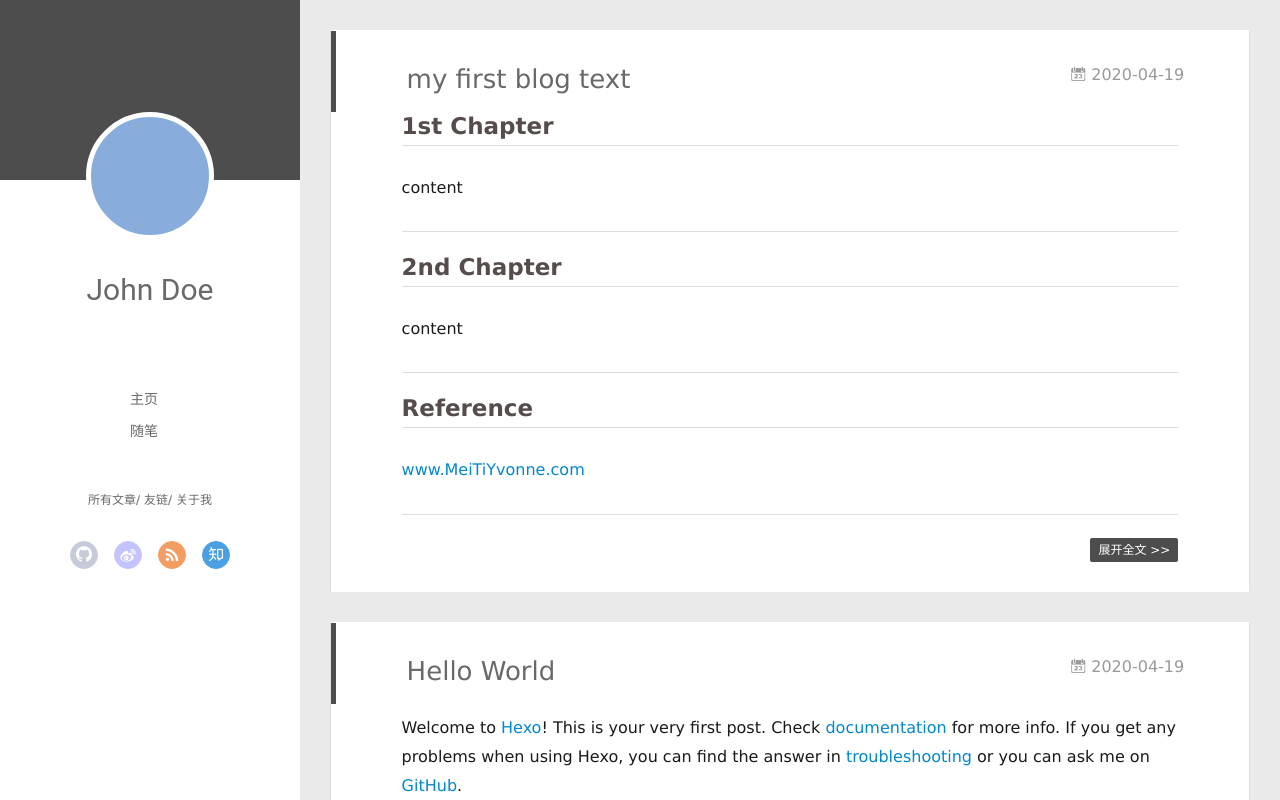
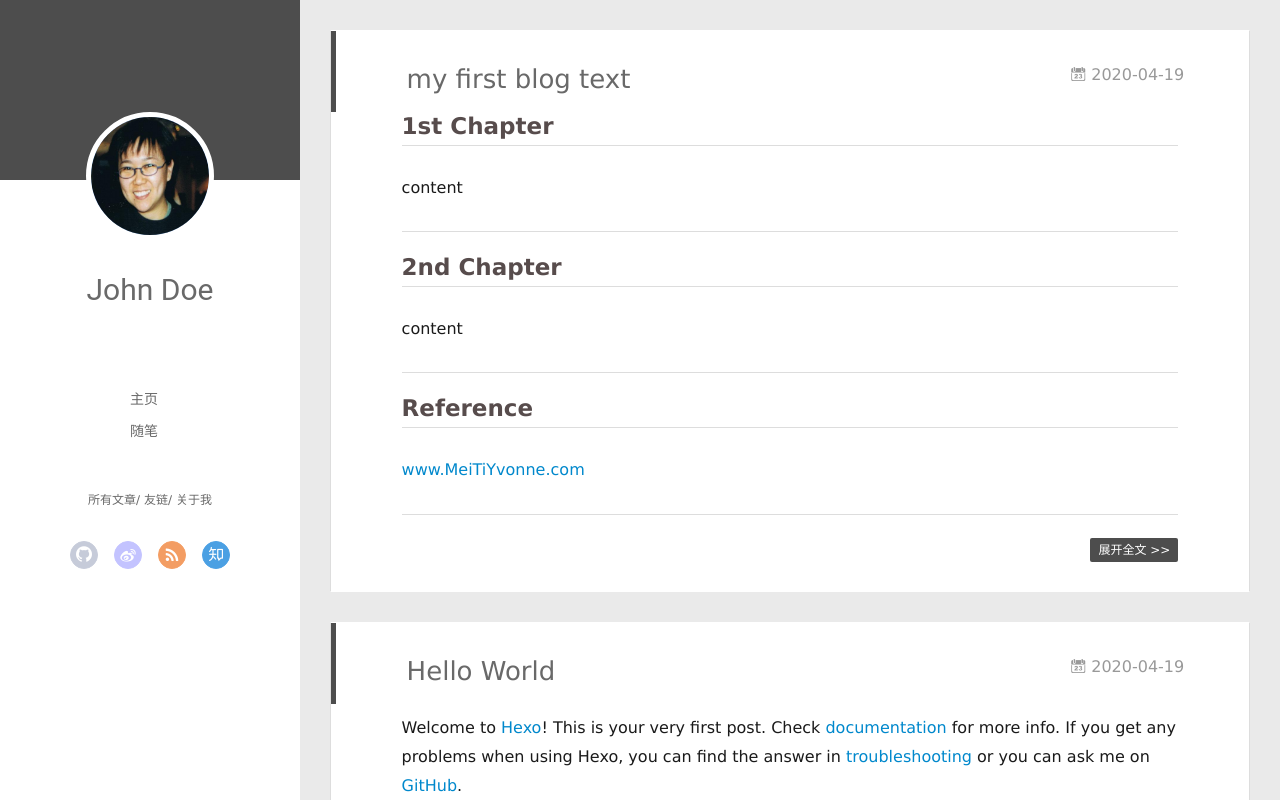
Before and after one commit to YvonneDaHsia/YvonneDaHsia.github.io, a plain HTML site: page index.html in a window 1280 px wide. Drawn offline with Linux system fonts and the light colour scheme; no server answers.

Commit message:
Update index.html

```diff
--- a/index.html
+++ b/index.html
@@ -43,7 +43,7 @@
 <div class="intrude-less">
 	<header id="header" class="inner">
 		<a href="/" class="profilepic">
-			<img src="" class="js-avatar">
+			<img src="tete.PNG" class="js-avatar">
 		</a>
 		<hgroup>
 		  <h1 class="header-author"><a href="/">John Doe</a></h1>
```
